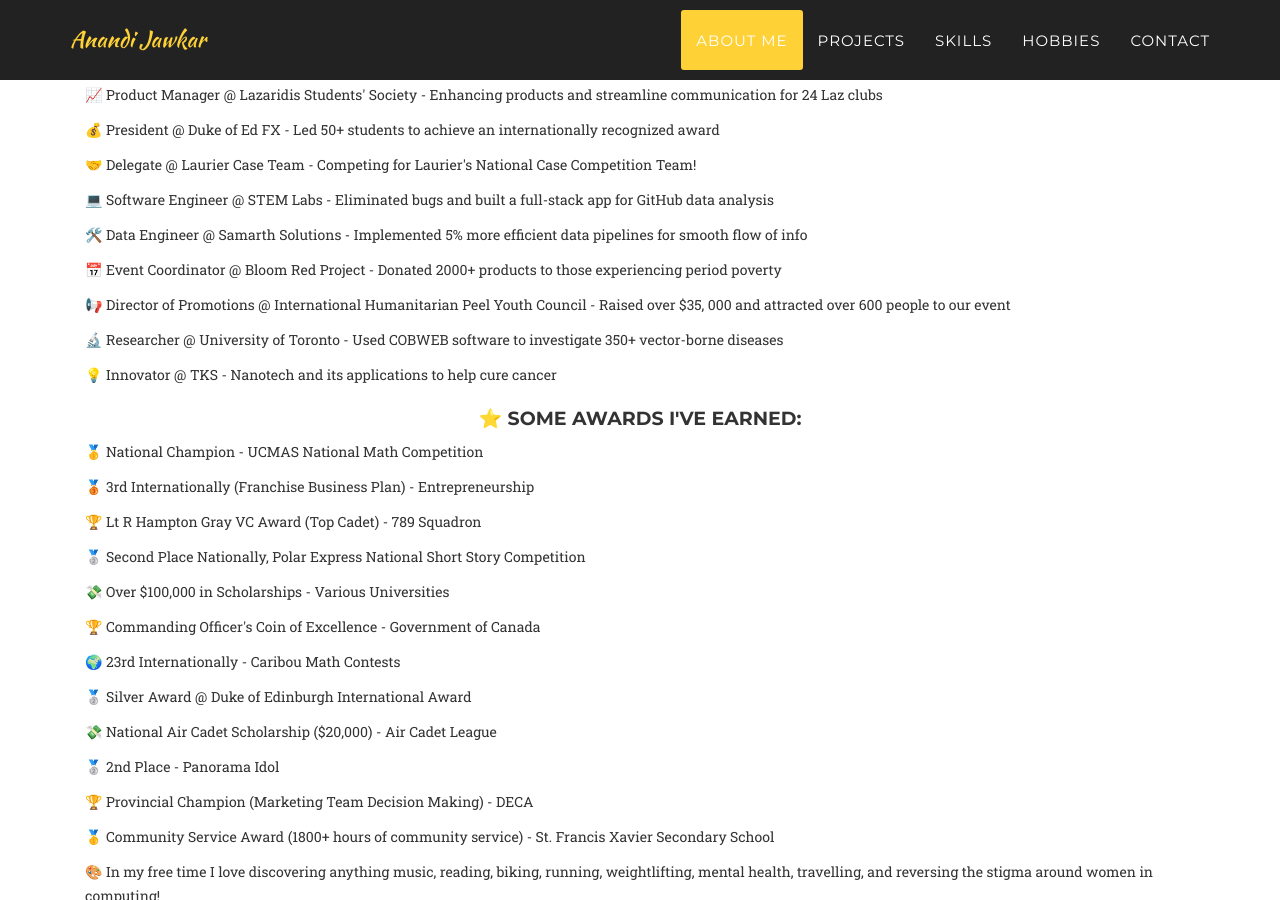
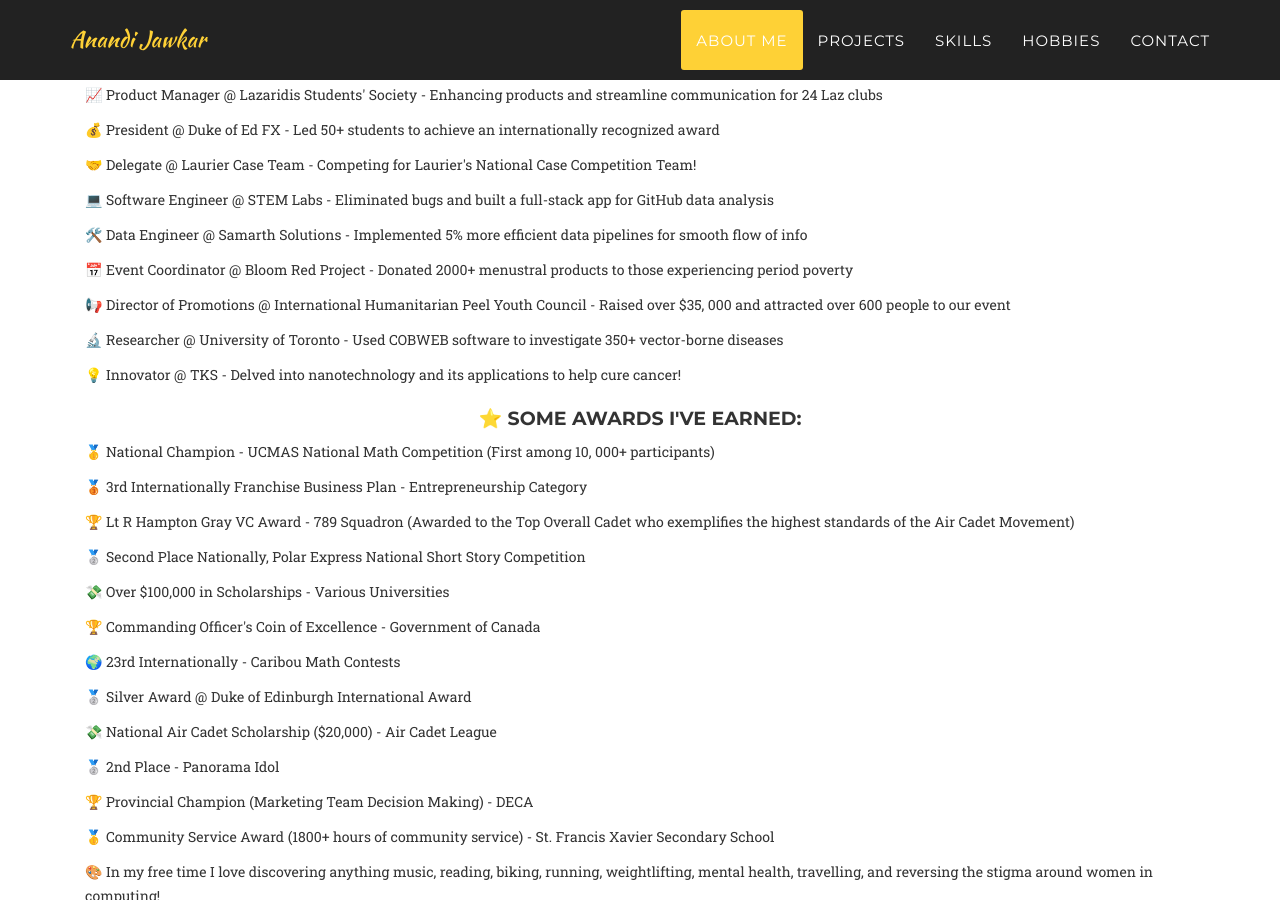
Before and after one commit to anandijawkar/aj, a Jekyll site: the page built from index.html, in a window 1280 px wide and 900 px high, scrolled down 1206 px. Built offline with Jekyll 4.4.1, drawn with Linux system fonts in a browser that asks for light colours; nearby versions of some CDN libraries; some web fonts are replaced; library files that are not in the unit come from our copies.

Commit message:
Update about-me.html

```diff
--- a/_includes/about-me.html
+++ b/_includes/about-me.html
@@ -22,18 +22,18 @@
                     <p>🤝 Delegate @ Laurier Case Team - Competing for Laurier's National Case Competition Team!</p>
                     <p>💻 Software Engineer @ STEM Labs - Eliminated bugs and built a full-stack app for GitHub data analysis</p>
                     <p>🛠️ Data Engineer @ Samarth Solutions - Implemented 5% more efficient data pipelines for smooth flow of info</p>
-                    <p>📅 Event Coordinator @ Bloom Red Project - Donated 2000+ products to those experiencing period poverty</p>
+                    <p>📅 Event Coordinator @ Bloom Red Project - Donated 2000+ menustral products to those experiencing period poverty</p>
                     <p>📢 Director of Promotions @ International Humanitarian Peel Youth Council - Raised over $35, 000 and attracted over 600 people to our event</p>
                     <p>🔬 Researcher @ University of Toronto - Used COBWEB software to investigate 350+ vector-borne diseases</p>
-                    <p>💡 Innovator @ TKS - Nanotech and its applications to help cure cancer</p>
+                    <p>💡 Innovator @ TKS - Delved into nanotechnology and its applications to help cure cancer!</p>
                 </div>
                 <div class="col-lg-12 text-center">
                     <h4 class="section-title">⭐ Some awards I've earned:</h4>
                 </div>
                 <div class="col-lg-12 left-align">
-                    <p>🥇 National Champion - UCMAS National Math Competition</p>
-                    <p>🥉 3rd Internationally (Franchise Business Plan) - Entrepreneurship</p>
-                    <p>🏆 Lt R Hampton Gray VC Award (Top Cadet) - 789 Squadron</p>
+                    <p>🥇 National Champion - UCMAS National Math Competition (First among 10, 000+ participants)</p>
+                    <p>🥉 3rd Internationally Franchise Business Plan - Entrepreneurship Category</p>
+                    <p>🏆 Lt R Hampton Gray VC Award - 789 Squadron (Awarded to the Top Overall Cadet who exemplifies the highest standards of the Air Cadet Movement)</p>
                     <p>🥈 Second Place Nationally, Polar Express National Short Story Competition</p>
                     <p>💸 Over $100,000 in Scholarships - Various Universities </p>
                     <p>🏆 Commanding Officer's Coin of Excellence - Government of Canada</p>
```
